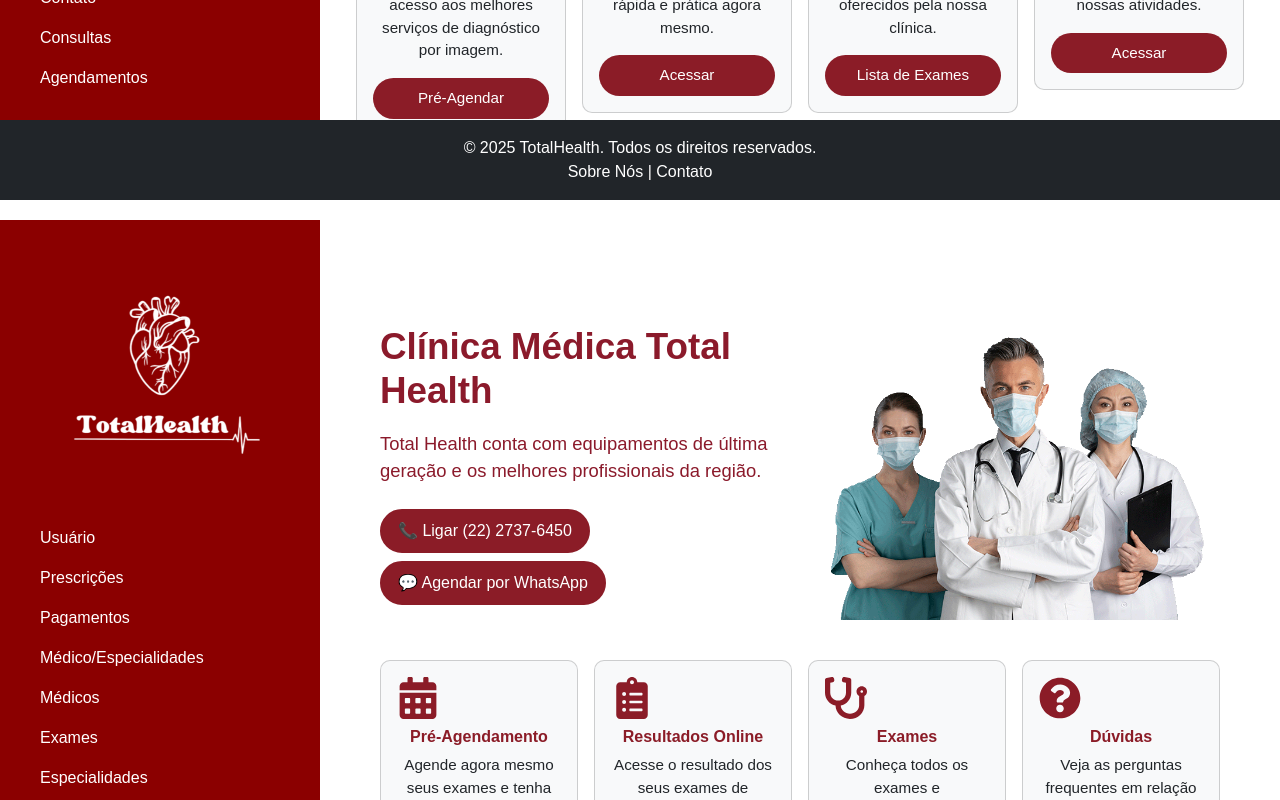
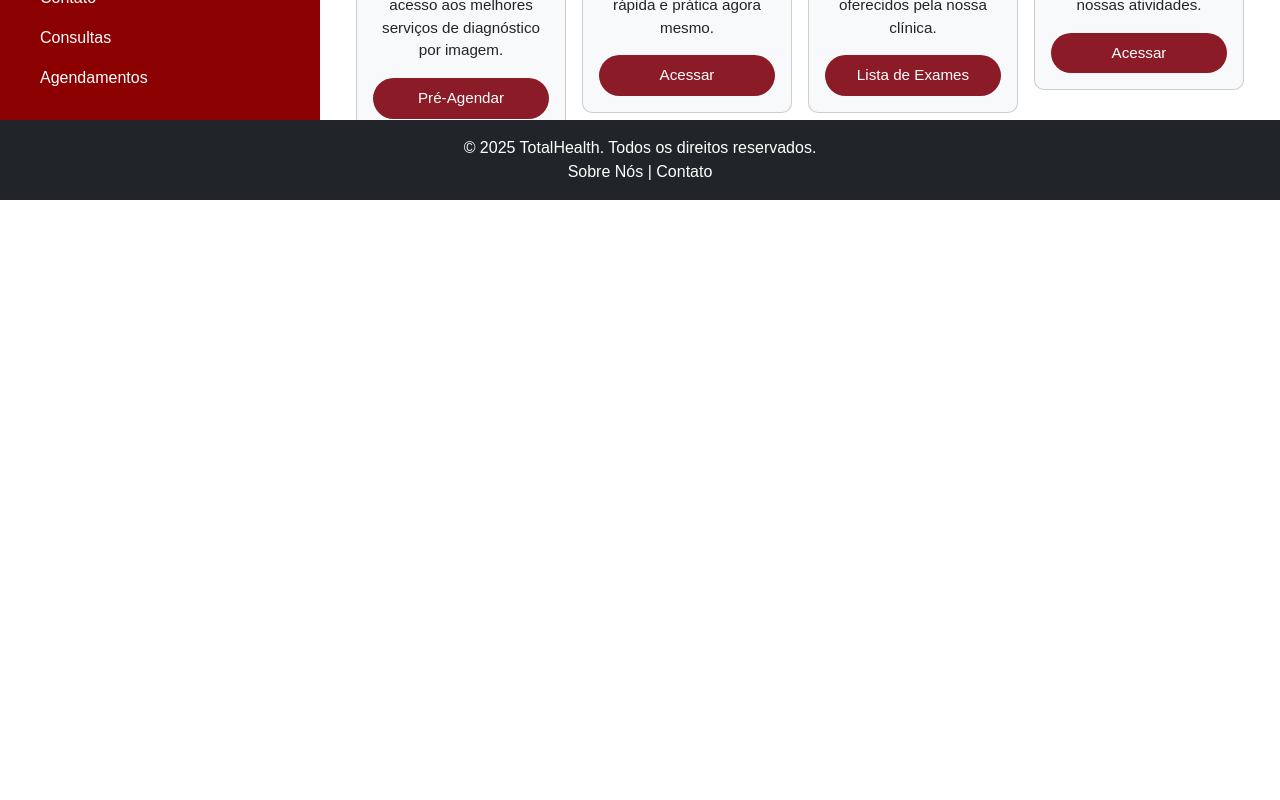
Before and after one commit to ItaloSenai2A/total-health, a React (Vite) app: page / in a window 1280 px wide. Shown: the part 600-1400 px from the top of the page. After the commit the page ends 842 px from the top, so only its background shows below. Built offline with nearby package versions, Linux system fonts and the light colour scheme.

Commit message:
correção do app duplicado

```diff
--- a/src/App.jsx
+++ b/src/App.jsx
@@ -78,33 +78,6 @@ function App() {
         </div>
       </div>
       <Footer />
-      <div className="d-flex flex-column min-vh-100">
-        <HeaderMobile Logo={LogoMobile} />
-        <div className="d-flex flex-grow-1" style={{ backgroundColor: "#ffffff" }}>
-          <Header Logo={Logo} />
-          <main className="flex-grow-1" style={{ padding: "4rem 2rem", margin: "1rem", borderRadius: "12px", color: "#8b1a2b" }}>
-            <Routes>
-              <Route path="/" element={<Home />} />
-              <Route path="/sobre" element={<Sobre />} />
-              <Route path="/contato" element={<Contato />} />
-              <Route path="/usuario" element={<Usuario />} />
-              <Route path="/prescricao" element={<Prescricao />} />
-              <Route path="/pagamento" element={<Pagamento />} />
-              <Route path="/medicoEspecialidades" element={<MedicoEspecialidade />} />
-              <Route path="/medico" element={<Medico />} />
-              <Route path="/exame" element={<Exame />} />
-              <Route path="/especialidade" element={<Especialidade />} />
-              <Route path="/consulta" element={<Consulta />} />
-              <Route path="/agendamento" element={<Agendamento />} />
-              <Route path="/sair" element={<Sair />} />
-              <Route path="*" element={<NaoEncontrado />} />
-              <Route path="/consulta/nova" element={<NovaConsulta />} />
-              <Route path="/perfil" element={<Perfil />} />
-            </Routes>
-          </main>
-        </div>
-        <Footer />
-      </div>
     </BrowserRouter>
   );
 }
```
